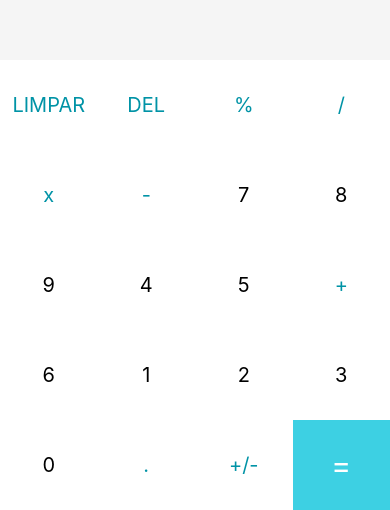
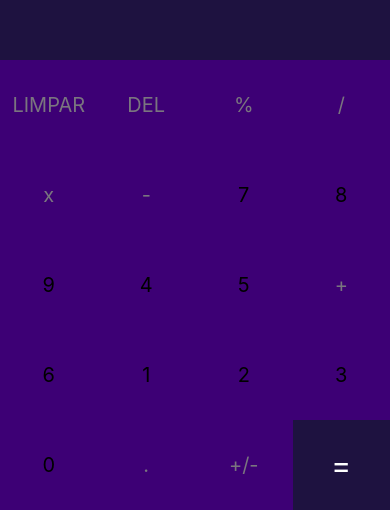
Before and after one commit to UlissesMattos/Calculadora, a React Native app: screen / in a window 390 px wide. Shown: the part 334-844 px from the top of the page. Built offline with nearby package versions, Linux system fonts and the light colour scheme.

Commit message:
Mudança nas cores
Mudança nas cores para diminuir o gasto de bateria.

```diff
--- a/App.js
+++ b/App.js
@@ -101,7 +101,7 @@ export default function App() {
             <TouchableOpacity
               onPress={() => handleInput(button)}
               key={button}
-              style={[styles.button, {backgroundColor: '#3dd0e3'}]}>
+              style={[styles.button, {backgroundColor: '#1E1240'}]}>
               <Text style={[styles.textButton, {color: 'white', fontSize: 30}]}>
                 {button}
               </Text>
@@ -115,7 +115,7 @@ export default function App() {
               <Text
                 style={[
                   styles.textButton,
-                  {color: typeof button === 'number' ? 'black' : '#0093a6'},
+                  {color: typeof button === 'number' ? 'black' : '#7A757F'},
                 ]}>
                 {button}
               </Text>
@@ -135,10 +135,10 @@ const styles = StyleSheet.create({
   results: {
     flex: 2,
     justifyContent: 'center',
-    backgroundColor: '#f5f5f5',
+    backgroundColor: '#1E1240',
   },
   resultText: {
-    color: '#282F38',
+    color: '#FFFFFF',
     fontSize: 32,
     fontWeight: 'bold',
     padding: 12,
@@ -155,7 +155,7 @@ const styles = StyleSheet.create({
     flexWrap: 'wrap',
   },
   button: {
-    backgroundColor: 'white',
+    backgroundColor: '#3D0075',
     alignItems: 'center',
     justifyContent: 'center',
     minWidth: 90,
```
